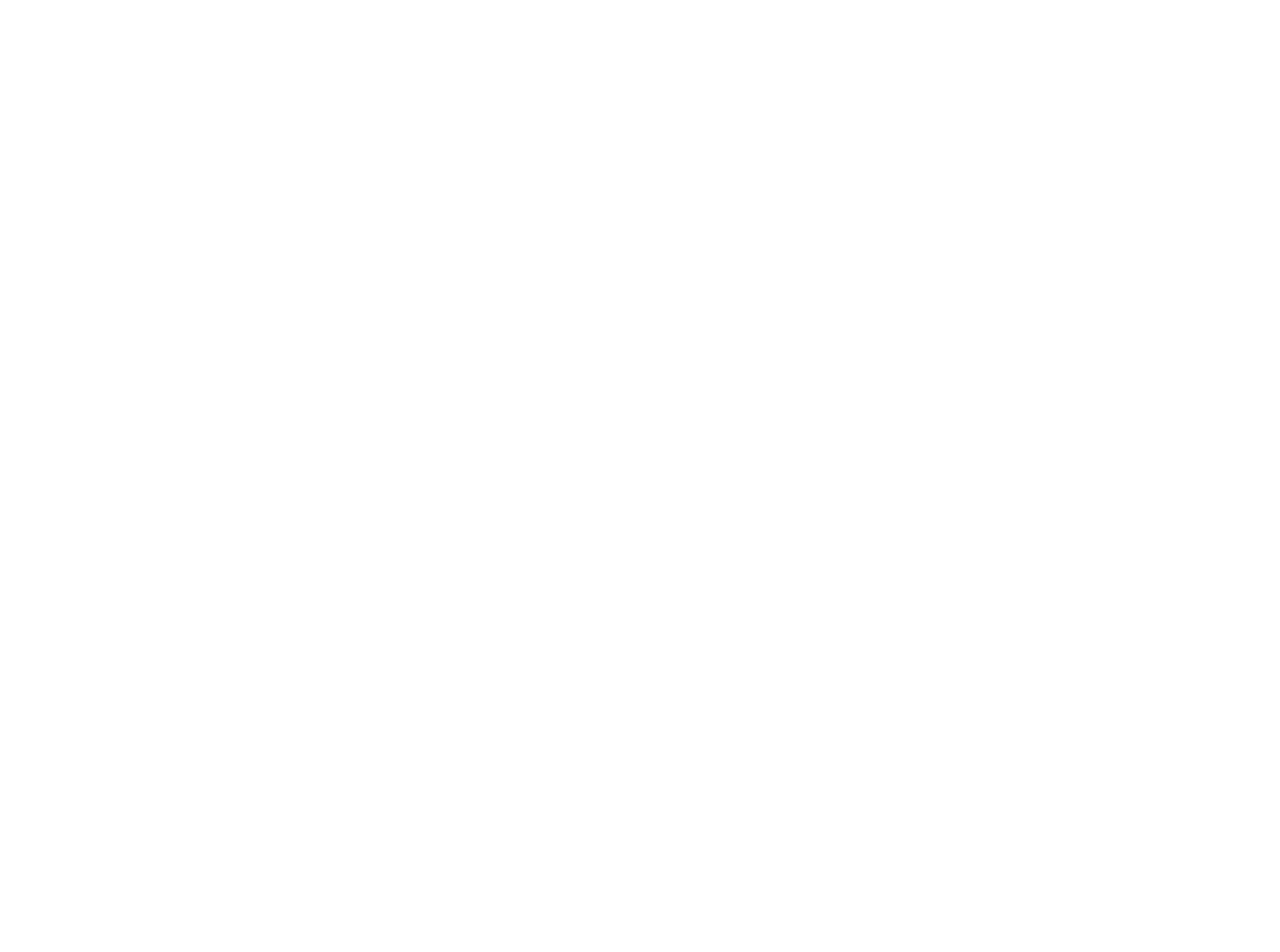
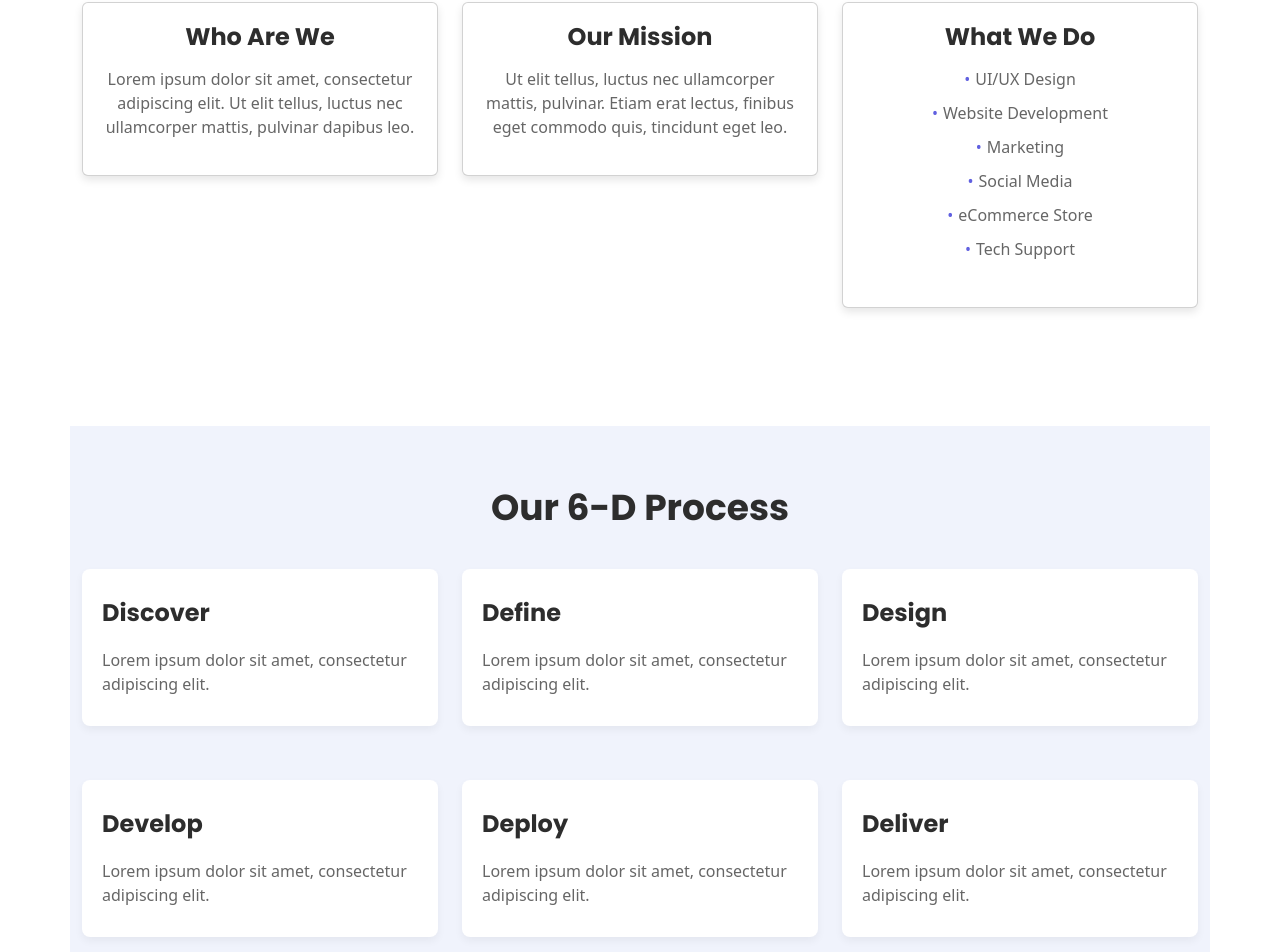
Before and after one commit to Medspekto/MedSpektoWebsite, a React (Vite) app in the folder public/: page /about in a window 1280 px wide. Shown: the part 608-1560 px from the top of the page. Before the commit the page ends 800 px from the top, so only its background shows below. Built offline with nearby package versions, Linux system fonts and the light colour scheme.

Commit message:
About added

```diff
--- a/public/src/assets/css/layout.css
+++ b/public/src/assets/css/layout.css
@@ -129,26 +129,61 @@
   font-size: 1.2rem;
   color: #666;
 }
-/* @media(min-width:768px){
-  .header_section{
-    min-width: 100vh;
-  }
+/* Header Section */
+.header_section {
+  background-color: #f4f6ff; /* Light background color */
+}
 
-  .center {
-    display: flex;
-    flex-direction: column;
-    justify-content: center;
-    height: 100vh;
-  }
-  centerTxt{
-  width: 46%;
-  display: inline-flex;
-  justify-content: center;
+.header_content h1 {
+  font-size: 48px;
 }
-.row-gap-lg {
-  row-gap:50px;
-  }
-} */
+
+.header_content p {
+  font-size: 18px;
+}
+
+/* Cards Section */
+.card-section {
+  padding: 50px 0;
+}
+
+.card {
+  background-color: white;
+  border-radius: 10px;
+  box-shadow: 0 4px 8px rgba(0, 0, 0, 0.1);
+  padding: 20px;
+  margin-bottom: 20px;
+  text-align: center;
+}
+
+.card h3 {
+  font-size: 24px;
+  margin-bottom: 15px;
+  color: #2d2d2d;
+}
+
+.card p {
+  font-size: 16px;
+  color: #666;
+}
+
+.card ul {
+  list-style-type: none;
+  padding: 0;
+}
+
+.card ul li {
+  margin-bottom: 10px;
+  font-size: 16px;
+  color: #666;
+}
+
+.card ul li::before {
+  content: "•";
+  color: #6060e0;
+  margin-right: 5px;
+}
+
 .btn_theme {
     padding: 17px 35px;
     border-radius: 6px;
@@ -202,3 +237,74 @@
     padding-top:100px;
 	 padding-bottom:40px;
 }
+/* General Styling */
+body {
+  font-family: 'Arial', sans-serif;
+}
+
+/* 6-D Process Section */
+.process-section {
+  padding: 60px 0;
+  background-color: #f0f3fc; /* Light background color similar to the image */
+}
+
+.process-section h2 {
+  font-size: 36px;
+  color: #2d2d2d;
+  margin-bottom: 40px;
+}
+
+.process-step {
+  position: relative;
+  padding: 30px 20px;
+  background-color: white;
+  margin-bottom: 30px;
+  box-shadow: 0 4px 8px rgba(0, 0, 0, 0.05);
+  border-radius: 8px;
+}
+
+.process-step:hover {
+  transform: translateY(-5px); /* Slight hover effect */
+}
+
+.process-step h3 {
+  font-size: 24px;
+  color: #2d2d2d;
+  font-weight: bold;
+  position: relative;
+  margin-bottom: 20px;
+}
+
+.process-step::before {
+  content: attr(data-number);
+  position: absolute;
+  top: 0;
+  left: -20px;
+  font-size: 100px;
+  color: rgba(0, 0, 0, 0.05); /* Faded number behind title */
+  font-weight: bold;
+  z-index: -1;
+}
+
+.process-step p {
+  font-size: 16px;
+  color: #666;
+  margin: 0;
+}
+
+/* Responsive design for mobile */
+@media (max-width: 768px) {
+  .process-step::before {
+    font-size: 60px;
+    top: -10px;
+    left: -15px;
+  }
+
+  .process-step h3 {
+    font-size: 20px;
+  }
+
+  .process-step p {
+    font-size: 14px;
+  }
+}
--- a/public/src/features/About.tsx
+++ b/public/src/features/About.tsx
@@ -1,24 +1,108 @@
-import Navbar from "./Navbar/navbar"
+import Navbar from "./Navbar/navbar";
 
-const About=()=>{
-    return(
+const About = () => {
+  return (
     <>
-         <div className="header_section ">
+      <div className="header_section">
         <div className="container pb-5">
-            <Navbar/>
-              <div className="row ">
-                {/* Full width header content */}
+          <Navbar />
+          <div className="row">
             <div className="col-md-12 text-center header_content">
               <h1 className="display-4">Services</h1>
               <p className="lead">We provide a wide range of Services</p>
               <p>
-                    Lorem ipsum dolor sit amet, consectetur adipiscing elit. Suspendisse et justo. Praesent mattis commodo augue. Aliquam ornare hendrerit augue.
+                Lorem ipsum dolor sit amet, consectetur adipiscing elit.
+                Suspendisse et justo. Praesent mattis commodo augue. Aliquam
+                ornare hendrerit augue.
               </p>
             </div>
           </div>
         </div>
       </div>
+
+      <div className="card-section container">
+        <div className="row">
+          <div className="col-md-4">
+            <div className="card">
+              <h3>Who Are We</h3>
+              <p>
+                Lorem ipsum dolor sit amet, consectetur adipiscing elit. Ut elit
+                tellus, luctus nec ullamcorper mattis, pulvinar dapibus leo.
+              </p>
+            </div>
+          </div>
+          <div className="col-md-4">
+            <div className="card">
+              <h3>Our Mission</h3>
+              <p>
+                Ut elit tellus, luctus nec ullamcorper mattis, pulvinar. Etiam
+                erat lectus, finibus eget commodo quis, tincidunt eget leo.
+              </p>
+            </div>
+          </div>
+          <div className="col-md-4">
+            <div className="card">
+              <h3>What We Do</h3>
+              <ul>
+                <li>UI/UX Design</li>
+                <li>Website Development</li>
+                <li>Marketing</li>
+                <li>Social Media</li>
+                <li>eCommerce Store</li>
+                <li>Tech Support</li>
+              </ul>
+            </div>
+          </div>
+        </div>
+      </div>
+
+      {/* 6-D Process Section */}
+      <div className="process-section container mt-5">
+        <h2 className="text-center">Our 6-D Process</h2>
+        <div className="row mt-4">
+          <div className="col-md-4">
+            <div className="process-step" >
+              <h3>Discover</h3>
+              <p>Lorem ipsum dolor sit amet, consectetur adipiscing elit.</p>
+            </div>
+          </div>
+          <div className="col-md-4">
+            <div className="process-step">
+              <h3>Define</h3>
+              <p>Lorem ipsum dolor sit amet, consectetur adipiscing elit.</p>
+            </div>
+          </div>
+          <div className="col-md-4">
+            <div className="process-step" >
+              <h3>Design</h3>
+              <p>Lorem ipsum dolor sit amet, consectetur adipiscing elit.</p>
+            </div>
+          </div>
+        </div>
+        <div className="row mt-4">
+          <div className="col-md-4">
+            <div className="process-step" >
+              <h3>Develop</h3>
+              <p>Lorem ipsum dolor sit amet, consectetur adipiscing elit.</p>
+            </div>
+          </div>
+          <div className="col-md-4">
+            <div className="process-step" >
+              <h3>Deploy</h3>
+              <p>Lorem ipsum dolor sit amet, consectetur adipiscing elit.</p>
+            </div>
+          </div>
+          <div className="col-md-4">
+            <div className="process-step" >
+              <h3>Deliver</h3>
+              <p>Lorem ipsum dolor sit amet, consectetur adipiscing elit.</p>
+            </div>
+          </div>
+        </div>
+      </div>
+
     </>
-    )
-}
-export default About
+  );
+};
+
+export default About;
--- a/public/src/features/Home.tsx
+++ b/public/src/features/Home.tsx
@@ -6,7 +6,6 @@
 import ComponentTestimonials from "./Components/ComponentTestimonials";
 import Footer from "./Footer/footer";
 import ComponentAdvtCard from "./Components/ComponentadvtCard";
-import Services from "./Services";
 
 const Home = () => {
     return (
@@ -41,7 +40,6 @@
             <ComponentTeams/>
             <ComponentAdvtCard/>
             <Footer/>
-            <Services/>
         </>
     );
 };
```
Lines whose indentation alone changed are shown as unchanged.
